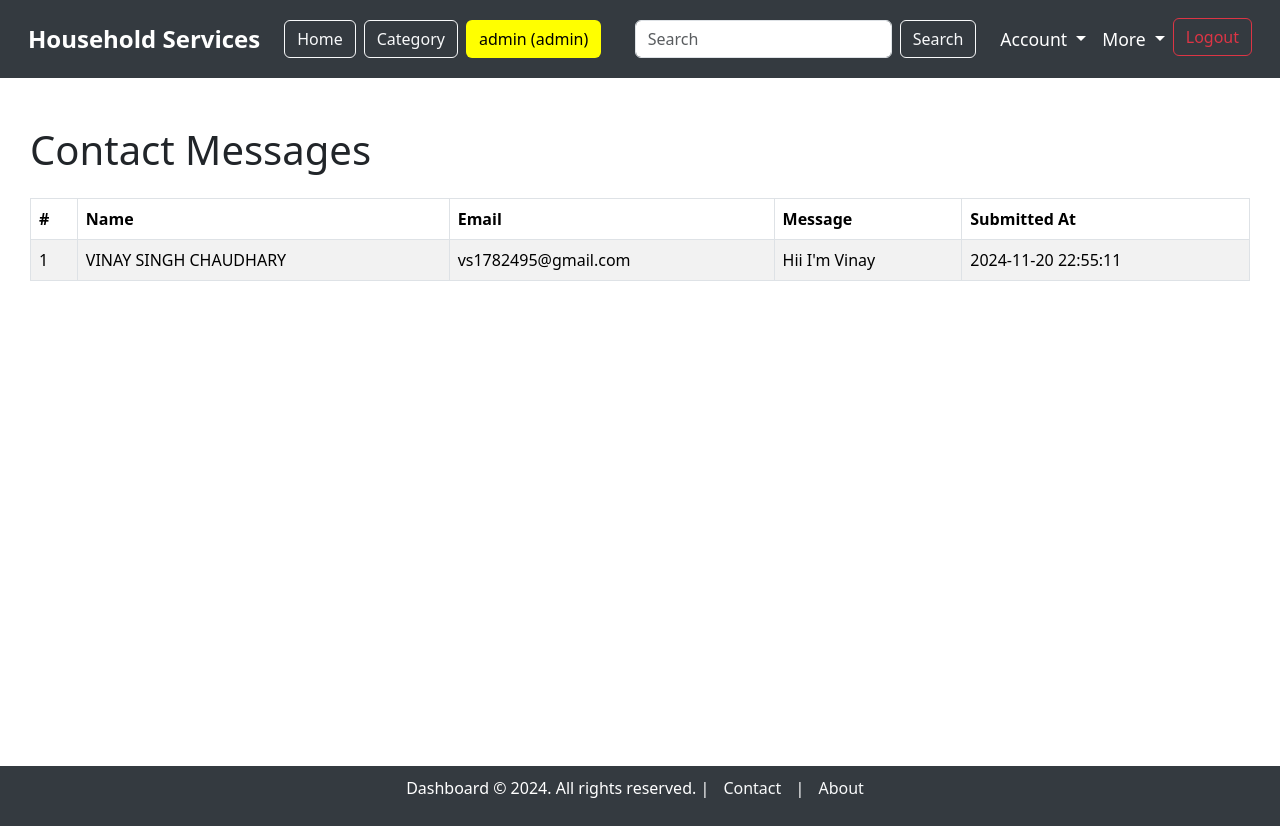
After one commit to VinaySinghChaudhary1/Household_Services_MAD_Project, a Flask app: page /admin/contact_messages in a window 1280 px wide. The commit adds this page. Run offline with Flask 3, Linux system fonts and the light colour scheme; a user stored in the database is signed in; data comes from the database, SQL or seed files in the repository; both versions use the stored data as it was after the commit.

Commit message:
Contact system design

```diff
--- a/main.py
+++ b/main.py
@@ -6,7 +6,7 @@ from datetime import datetime    # for Datetime
 from collections import defaultdict  # for defaultdict
 import os  # for path
 from db import db    # for db
-from model import User, Category, Service, ServiceRequest, Review       # for models
+from model import User, Category, Service, ServiceRequest, Review , ContactMessage     # for models
 from functools import wraps  # for login_required
 
 
@@ -60,9 +60,40 @@ def home():
 def about():
     return render_template('about.html')
 
-@app.route('/contact')
+@app.route('/contact', methods=['GET', 'POST'])
 def contact():
-    return render_template('contact.html')
+    if request.method == 'POST':
+        # Get form data
+        name = request.form.get('name')
+        email = request.form.get('email')
+        message = request.form.get('message')
+
+        # Validate form data
+        if not name or not email or not message:
+            flash("All fields are required!", "danger")
+            return redirect(url_for('contact'))
+
+        # Save message to the database
+        contact_message = ContactMessage(name=name, email=email, message=message)
+        db.session.add(contact_message)
+        db.session.commit()
+
+        flash("Your message has been submitted successfully!", "success")
+        return redirect(url_for('contact'))
+
+    # Render the contact page template
+    return render_template('contact/contact.html')
+
+@app.route('/admin/contact_messages', methods=['GET'])
+@login_required("admin")
+def view_contact_messages():
+    if session.get('role') != 'admin':
+        flash("Unauthorized access!", "danger")
+        return redirect(url_for('login'))
+
+    # Fetch all messages from the database
+    messages = ContactMessage.query.order_by(ContactMessage.submitted_at.desc()).all()
+    return render_template('contact/view_contact_messages.html', messages=messages)
 
 
 
--- a/templates/base_dashboard.html
+++ b/templates/base_dashboard.html
@@ -153,6 +153,7 @@
                                 <!-- Member List Link Only for Admin -->
                                 {% if session.get('role') == 'admin' %}
                                     <li><a class="dropdown-item" href="{{ url_for('member_list') }}">Member List</a></li>
+                                    <li><a class="dropdown-item" href="{{ url_for('view_contact_messages') }}">Mail Box</a></li>
                                 {% endif %}
                             </ul>
                         </li>
--- a/templates/contact.html
+++ b/templates/contact/contact.html
@@ -15,7 +15,7 @@ Contact Us
                     <div class="mb-4">
                         <p><strong>Phone:</strong> 123-456-7890</p>
                         <p><strong>Email:</strong> <a href="mailto:5sQ5A@example.com">5sQ5A@example.com</a></p>
-                        <p><strong>Address:</strong> 123 Main St, Anytown, USA</p>
+                        <p><strong>Address:</strong> 123 Main St, Kanpur, Uttar Pradesh, India</p>
                     </div>
                     <p class="text-center">We look forward to hearing from you! Thank you for choosing our service!</p>
 
--- /dev/null
+++ b/templates/contact/view_contact_messages.html
@@ -0,0 +1,37 @@
+{% extends 'base_dashboard.html' %}
+
+{% block title %}
+Contact Messages
+{% endblock %}
+
+{% block content %}
+<div class="container mt-5">
+    <h1 class="mb-4">Contact Messages</h1>
+    {% if messages %}
+        <table class="table table-bordered table-striped">
+            <thead>
+                <tr>
+                    <th>#</th>
+                    <th>Name</th>
+                    <th>Email</th>
+                    <th>Message</th>
+                    <th>Submitted At</th>
+                </tr>
+            </thead>
+            <tbody>
+                {% for message in messages %}
+                <tr>
+                    <td>{{ message.id }}</td>
+                    <td>{{ message.name }}</td>
+                    <td>{{ message.email }}</td>
+                    <td>{{ message.message }}</td>
+                    <td>{{ message.submitted_at.strftime('%Y-%m-%d %H:%M:%S') }}</td>
+                </tr>
+                {% endfor %}
+            </tbody>
+        </table>
+    {% else %}
+        <p>No messages found.</p>
+    {% endif %}
+</div>
+{% endblock %}
```
Also changed, not shown: model.py (+11 -3 lines), instance/database.sqlite3.
